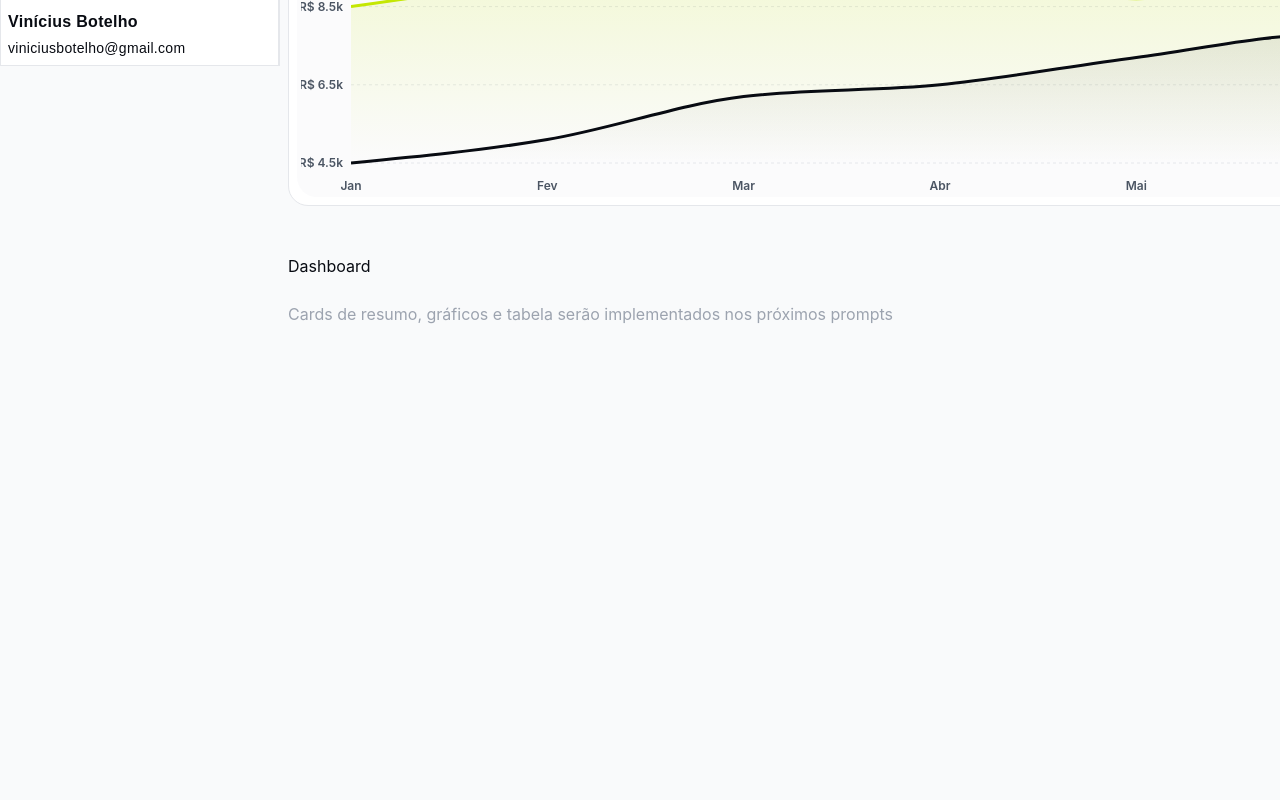
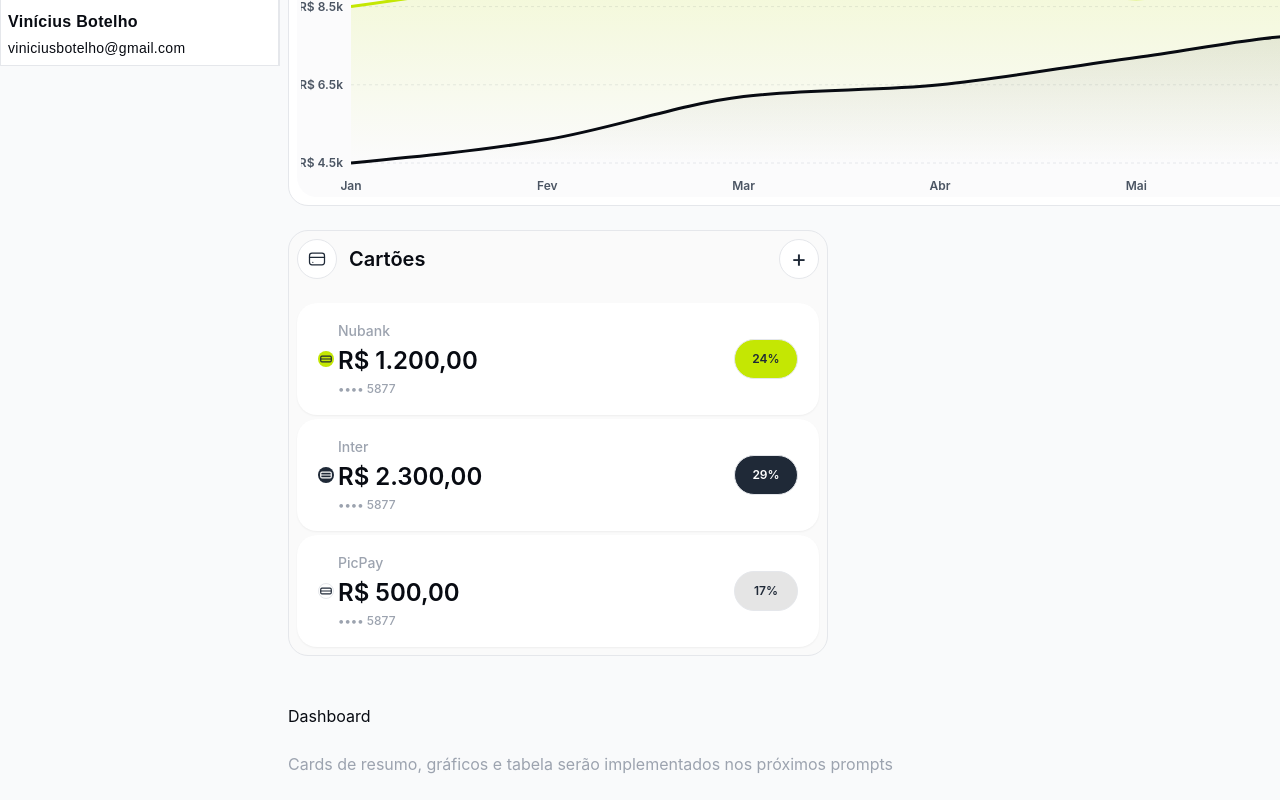
Before and after one commit to viniciusviniciussantos13-rgb/dashboard-mycash, a React (Vite) app: page / in a window 1280 px wide. Shown: the part 734-1534 px from the top of the page. Before the commit the page ends 1084 px from the top, so only its background shows below. Built offline with nearby package versions, Linux system fonts and the light colour scheme.

Commit message:
feat: add credit cards widget

```diff
--- /dev/null
+++ b/src/components/dashboard/CreditCardsWidget/CreditCardsWidget.tsx
@@ -0,0 +1,180 @@
+import { type PointerEvent, useMemo, useRef, useState } from 'react'
+import { useFinance } from '@/hooks/useFinance'
+import { formatCurrencyBRL } from '@/utils/formatCurrency'
+
+const CARD_THEMES = {
+  black: {
+    blockBg: 'bg-neutral-900',
+    iconColor: 'text-surface-500',
+    badgeBg: 'bg-neutral-900',
+    badgeText: 'text-surface-500',
+    border: 'border-transparent',
+  },
+  lime: {
+    blockBg: 'bg-brand-700',
+    iconColor: 'text-neutral-900',
+    badgeBg: 'bg-brand-700',
+    badgeText: 'text-neutral-900',
+    border: 'border-brand-700/80',
+  },
+  white: {
+    blockBg: 'bg-white',
+    iconColor: 'text-neutral-900',
+    badgeBg: 'bg-neutral-200',
+    badgeText: 'text-neutral-900',
+    border: 'border-neutral-300',
+  },
+} as const
+
+const cardsPerPage = 3
+
+export default function CreditCardsWidget() {
+  const { creditCards } = useFinance()
+  const totalPages = Math.max(1, Math.ceil(creditCards.length / cardsPerPage))
+  const [page, setPage] = useState(0)
+  const touchStartRef = useRef<number | null>(null)
+
+  const visibleCards = useMemo(() => {
+    const start = page * cardsPerPage
+    return creditCards.slice(start, start + cardsPerPage)
+  }, [creditCards, page])
+
+  const changePage = (direction: number) => {
+    setPage((current) => {
+      const next = current + direction
+      if (next < 0) return 0
+      if (next >= totalPages) return totalPages - 1
+      return next
+    })
+  }
+
+  const handleTouchStart = (event: PointerEvent<HTMLDivElement>) => {
+    touchStartRef.current = event.clientX
+  }
+
+  const handleTouchEnd = (event: PointerEvent<HTMLDivElement>) => {
+    if (touchStartRef.current === null) return
+    const distance = event.clientX - touchStartRef.current
+    const swipeThreshold = 40
+    if (distance > swipeThreshold) {
+      changePage(-1)
+    } else if (distance < -swipeThreshold) {
+      changePage(1)
+    }
+    touchStartRef.current = null
+  }
+
+  const handleCardClick = (cardId: string) => {
+    console.log('Abrir modal do cartão', cardId)
+  }
+
+  return (
+    <section className="w-full max-w-[540px] rounded-shape-20 border border-neutral-300 bg-neutral-50 p-8">
+      <div className="flex items-center justify-between gap-4">
+        <div className="flex items-center gap-3">
+          <div className="flex h-10 w-10 items-center justify-center rounded-full border border-neutral-300 bg-white">
+            <svg
+              viewBox="0 0 24 24"
+              className="h-5 w-5 text-neutral-900"
+              fill="none"
+              stroke="currentColor"
+              strokeWidth="1.5"
+              strokeLinecap="round"
+              strokeLinejoin="round"
+            >
+              <rect x="3" y="5" width="18" height="14" rx="3" />
+              <line x1="3" y1="10" x2="21" y2="10" />
+              <line x1="7" y1="16" x2="7" y2="16" />
+            </svg>
+          </div>
+          <h3 className="text-heading-x-small font-semibold text-neutral-1100">Cartões</h3>
+        </div>
+        <button
+          className="flex h-10 w-10 items-center justify-center rounded-full border border-neutral-300 bg-white transition hover:bg-neutral-100"
+          type="button"
+          aria-label="Adicionar cartão"
+        >
+          <span className="text-2xl leading-none text-neutral-900">+</span>
+        </button>
+      </div>
+
+      <div
+        className="mt-6 flex flex-col gap-4"
+        onPointerDown={handleTouchStart}
+        onPointerUp={handleTouchEnd}
+      >
+        {visibleCards.map((card) => {
+          const usage = Math.min(100, Math.round((card.currentBill / card.limit) * 100))
+          const theme = CARD_THEMES[card.theme]
+
+          return (
+            <article
+              key={card.id}
+              onClick={() => handleCardClick(card.id)}
+              className="flex h-28 cursor-pointer items-center justify-between gap-4 rounded-shape-20 border border-transparent bg-white px-5 py-4 shadow-sm transition duration-200 hover:-translate-y-1 hover:shadow-lg"
+            >
+              <div
+                className={`flex h-16 w-16 items-center justify-center rounded-shape-100 border ${theme.border} ${theme.blockBg}`}
+              >
+                <svg
+                  viewBox="0 0 24 24"
+                  className={`h-6 w-6 ${theme.iconColor}`}
+                  fill="none"
+                  stroke="currentColor"
+                  strokeWidth="2"
+                  strokeLinecap="round"
+                  strokeLinejoin="round"
+                >
+                  <rect x="3" y="7" width="18" height="10" rx="2" />
+                  <line x1="3" y1="12" x2="21" y2="12" />
+                </svg>
+              </div>
+
+              <div className="flex flex-1 flex-col gap-1">
+                <span className="text-sm font-medium text-neutral-500">{card.name}</span>
+                <span className="text-heading-small font-semibold text-neutral-1100">
+                  {formatCurrencyBRL(card.currentBill)}
+                </span>
+                <span className="text-xs font-medium text-neutral-500">
+                  •••• {card.lastDigits ?? '0000'}
+                </span>
+              </div>
+
+              <div
+                className={`flex h-10 min-w-[64px] items-center justify-center rounded-full border px-3 text-xs font-semibold ${theme.badgeBg} ${theme.badgeText}`}
+              >
+                {usage}%
+              </div>
+            </article>
+          )
+        })}
+      </div>
+
+      {totalPages > 1 && (
+        <div className="mt-6 flex items-center justify-between gap-3 text-xs font-semibold">
+          <div className="text-neutral-500">
+            Página {page + 1} de {totalPages}
+          </div>
+          <div className="flex items-center gap-2">
+            <button
+              type="button"
+              onClick={() => changePage(-1)}
+              disabled={page === 0}
+              className="flex h-8 w-8 items-center justify-center rounded-full border border-neutral-300 bg-white text-neutral-700 disabled:cursor-not-allowed disabled:opacity-50"
+            >
+              ‹
+            </button>
+            <button
+              type="button"
+              onClick={() => changePage(1)}
+              disabled={page === totalPages - 1}
+              className="flex h-8 w-8 items-center justify-center rounded-full border border-neutral-300 bg-white text-neutral-700 disabled:cursor-not-allowed disabled:opacity-50"
+            >
+              ›
+            </button>
+          </div>
+        </div>
+      )}
+    </section>
+  )
+}
--- a/src/pages/Dashboard.tsx
+++ b/src/pages/Dashboard.tsx
@@ -2,6 +2,7 @@ import DashboardHeader from '@/components/dashboard/DashboardHeader/DashboardHea
 import SummaryCards from '@/components/dashboard/SummaryCards/SummaryCards'
 import ExpensesByCategoryCarousel from '@/components/dashboard/ExpensesByCategoryCarousel/ExpensesByCategoryCarousel'
 import FinancialFlowChart from '@/components/dashboard/FinancialFlowChart/FinancialFlowChart'
+import CreditCardsWidget from '@/components/dashboard/CreditCardsWidget/CreditCardsWidget'
 
 /**
  * Página principal do Dashboard
@@ -20,6 +21,7 @@ export default function Dashboard() {
         <SummaryCards />
         <ExpensesByCategoryCarousel />
         <FinancialFlowChart />
+        <CreditCardsWidget />
 
         <div className="w-full max-w-[1400px]">
           <div className="mt-6">
```
